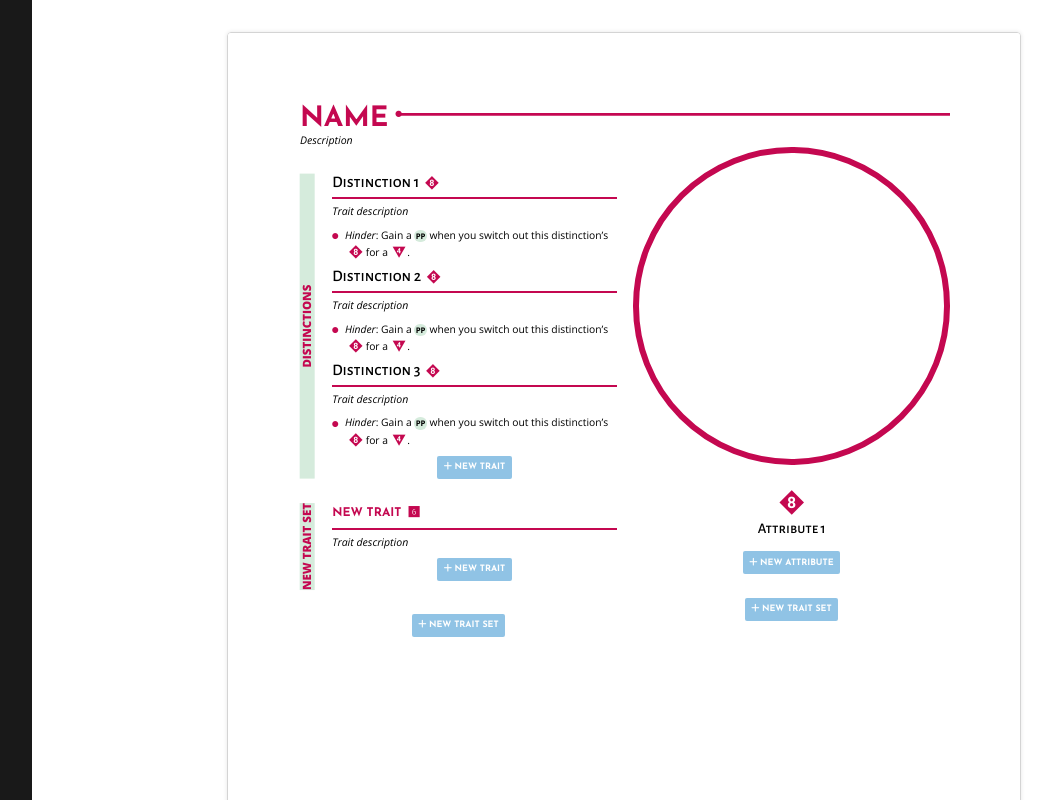
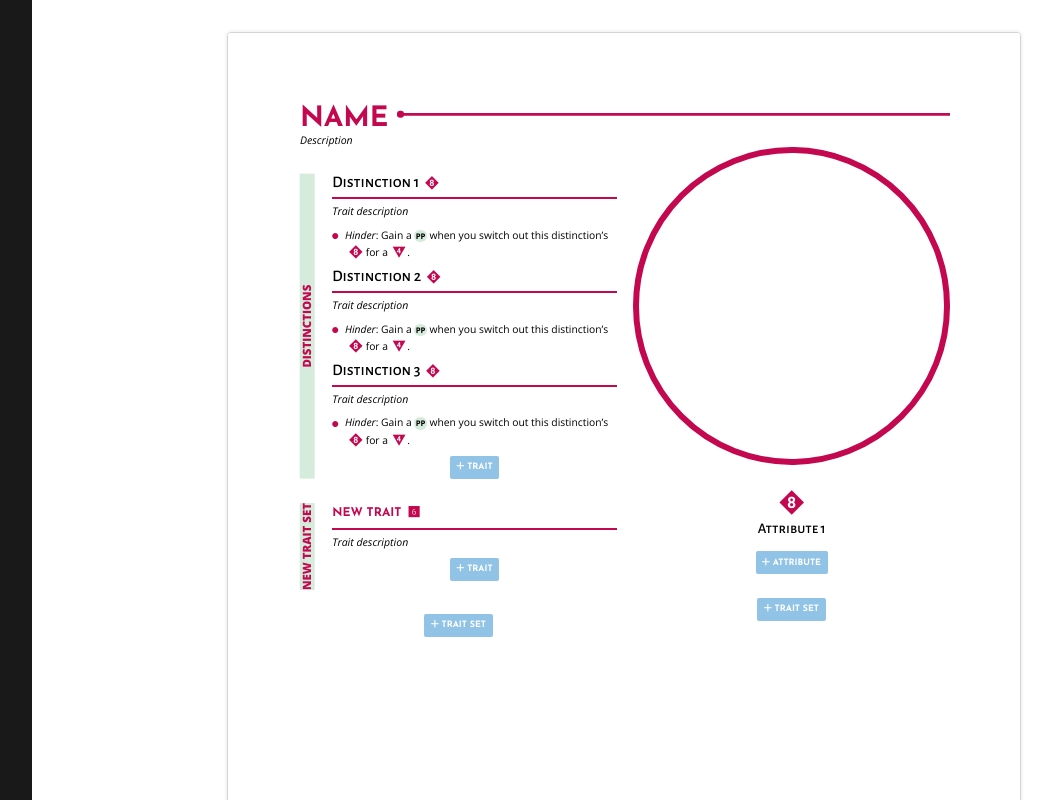
Before and after one commit to kaelri/cortex-toolkit, a website: page index.html in a window 1280 px wide. Shown: the whole page, without its empty margins (64-1116 px from the left). Drawn offline with nearby package versions, Linux system fonts and the light colour scheme; files that its build step writes are made by us from their sources; files whose address does not match are found by name.

Commit message:
Edits for Firefox compatibility

```diff
--- a/css/_editor.scss
+++ b/css/_editor.scss
@@ -100,11 +100,6 @@
 			border-bottom-right-radius: 1rem;
 		}
 
-		scrollbar-width: none;
-		::-webkit-scrollbar {
-			display: none;
-		}
-
 		> div {
 			position: absolute;
 			top: 0;
@@ -114,7 +109,10 @@
 			padding: 1rem 5rem 1rem 1rem;
 			overflow-x: hidden;
 			overflow-y: scroll;
-
+			scrollbar-width: none;
+			::-webkit-scrollbar {
+				display: none;
+			}
 		}
 	}
 
@@ -221,6 +219,11 @@
 		color: white;
 	}
 
+	input[type="text"],
+	textarea {
+		font-size: .75rem;
+	}
+
 	textarea {
 		min-height: 6rem;
 	}
--- a/css/_preview.scss
+++ b/css/_preview.scss
@@ -94,13 +94,18 @@
 	width: 100%;
 	display: inline;
 	line-height: normal;
+	position: relative;
 	&::before {
-		content: "\25cf";
-		font-size: .9167rem;
+		display: block;
+		content: '';
 		position: absolute;
-		margin-top: -.25rem;
-		margin-left: -3px;
-		color: var(--color-primary);
+		width: .4rem;
+		height: .4rem;
+		top: .35rem;
+		left: 0;
+		transform: translateY(-50%);
+		background-color: var(--color-primary);
+		border-radius: 50%;
 	}
 }
 
--- a/js/character-sheet.js
+++ b/js/character-sheet.js
@@ -178,7 +178,7 @@ const CharacterSheet = {
 									<div class="preview-button"
 										@click.stop="addTrait( attributesID )"
 									>
-										<span><i class="fas fa-plus"></i> New Attribute</span>
+										<span><i class="fas fa-plus"></i> Attribute</span>
 									</div>
 								</div>
 
@@ -289,7 +289,7 @@ const CharacterSheet = {
 											<div class="preview-button"
 												@click.stop="addTrait( s, traitSetLocation )"
 											>
-												<span><i class="fas fa-plus"></i> New Trait</span>
+												<span><i class="fas fa-plus"></i> Trait</span>
 											</div>
 										</div>
 
@@ -304,7 +304,7 @@ const CharacterSheet = {
 								<div class="preview-button"
 									@click.stop="addTraitSet( pageLocation )"
 								>
-									<span><i class="fas fa-plus"></i> New Trait Set</span>
+									<span><i class="fas fa-plus"></i> Trait Set</span>
 								</div>
 							</div>
 
```
Also changed, not shown: css/app.min.css, js/app.min.js.
